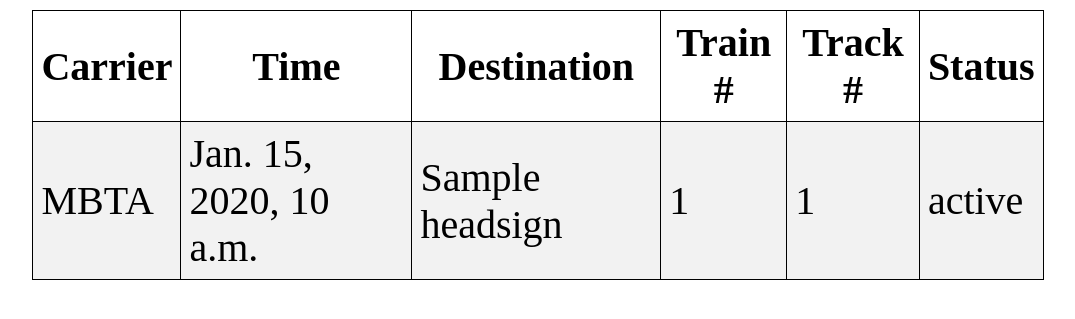
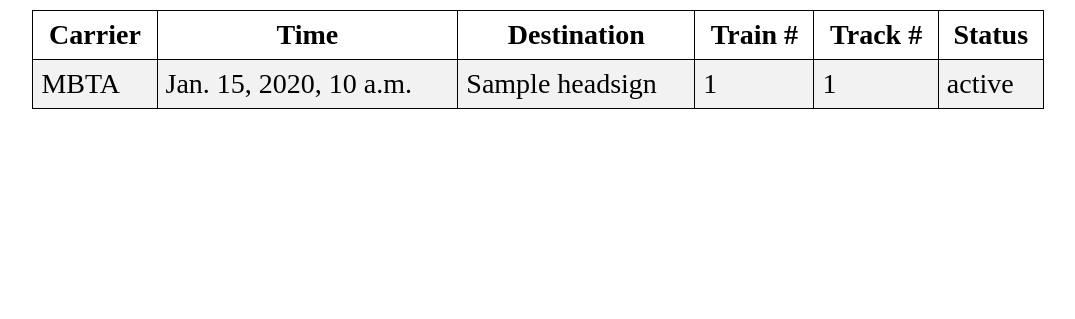
Before and after one commit to JakeSeib/mbta_departures, a Django app: template mbta_departures/departure_board/templates/departure_board/board.html in a window 1280 px wide. Shown: the top 319 px of the page, without its empty margins (102-1177 px from the left). Run offline with Django 3.2, Linux system fonts and the light colour scheme; the template is opened without the code that fills it: most values are stand-ins (such as "Sample title", 1, 10 or a date in 2020); parts of the project's set-up code (start-up, migrations or seed data) failed here and were passed over; some libraries are stand-ins or nearby versions.

Commit message:
Lower text size

```diff
--- a/static/css/styling.css
+++ b/static/css/styling.css
@@ -6,7 +6,7 @@ table {
 
 th, td {
   border: 1px solid black;
-  font-size: 5vh;
+  font-size: 3.5vh;
   padding: 1vh;
 }
 
```
